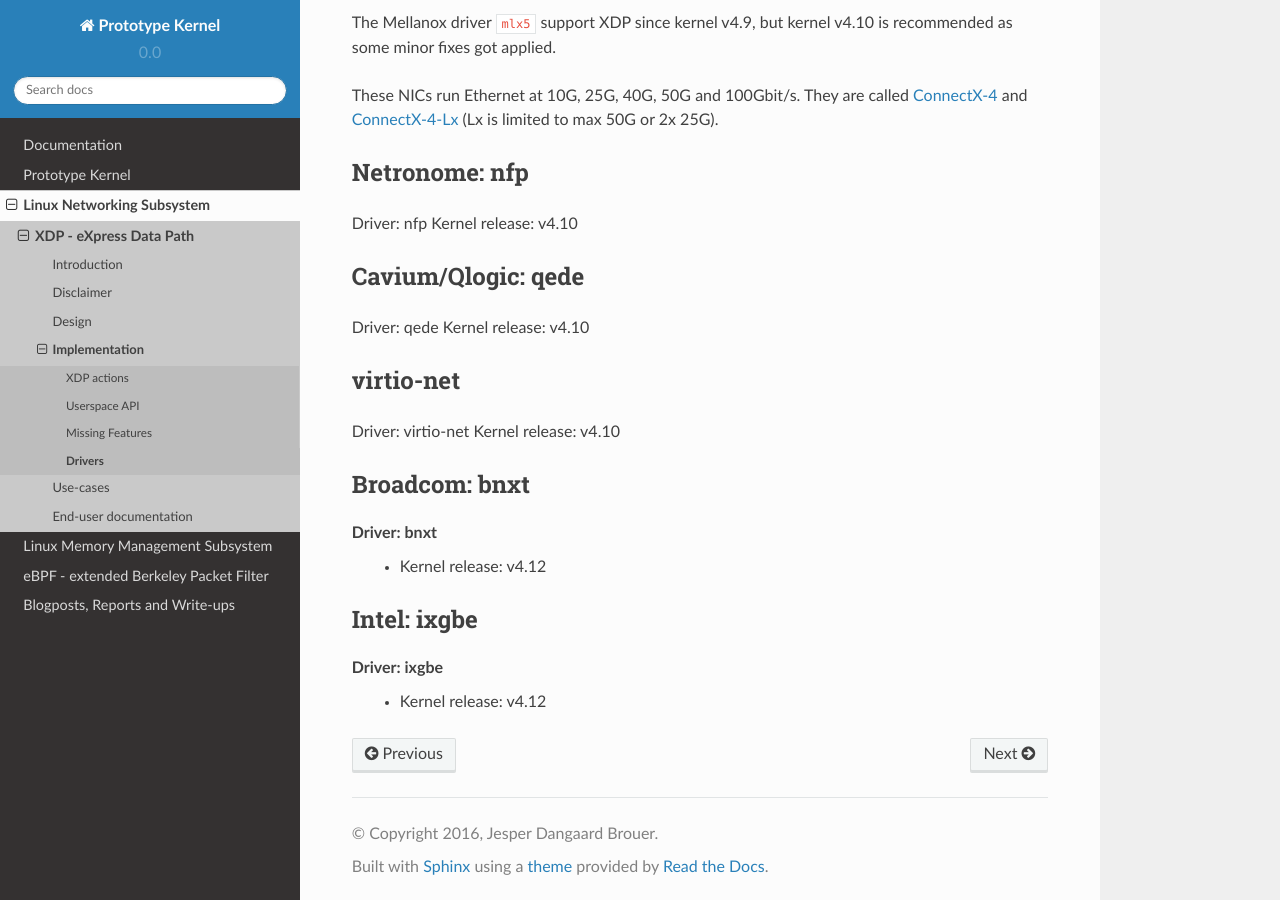
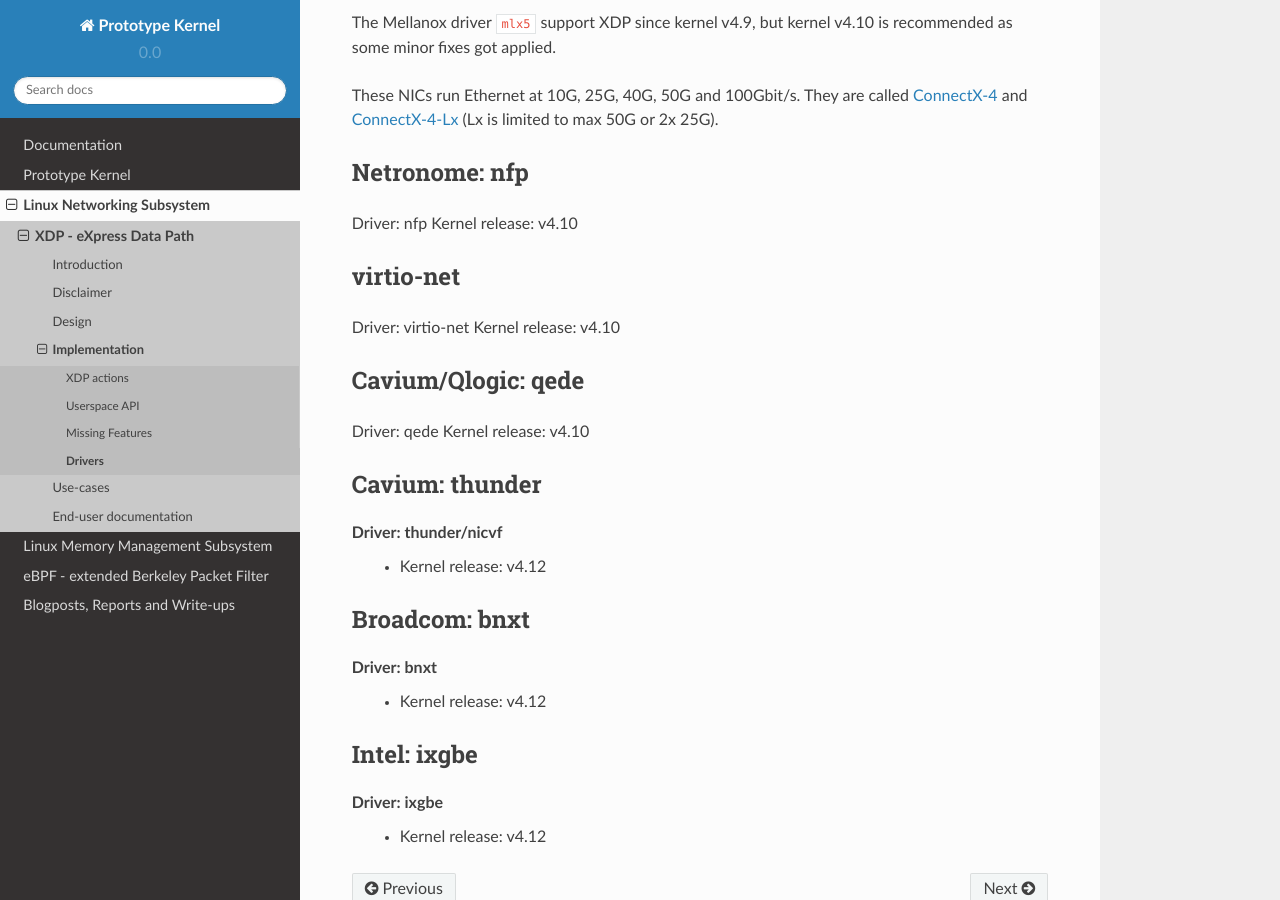
Before and after one commit to netoptimizer/prototype-kernel, a Sphinx documentation site: the page built from kernel/Documentation/networking/XDP/implementation/drivers.rst, in a window 1280 px wide and 900 px high, scrolled down 430 px. Built offline with Sphinx 7.4.7 and the Read the Docs theme 2.0.0, drawn with Linux system fonts in a browser that asks for light colours.

Commit message:
docs: xdp for Cavium driver thunder/nicvf also got XDP support in v4.12
Almost forgot, the Cavium driver thunder/nicvf also got XDP support
added in v4.12.  I'm unsure that hardware somes with these kind of NICs.

Moved section for virtio-net up.

Signed-off-by: Jesper Dangaard Brouer <brouer@redhat.com>

```diff
--- a/kernel/Documentation/networking/XDP/implementation/drivers.rst
+++ b/kernel/Documentation/networking/XDP/implementation/drivers.rst
@@ -43,6 +43,12 @@
 Driver: nfp
 Kernel release: v4.10
 
+virtio-net
+==========
+
+Driver: virtio-net
+Kernel release: v4.10
+
 
 Cavium/Qlogic: qede
 ===================
@@ -50,12 +56,11 @@
 Driver: qede
 Kernel release: v4.10
 
+Cavium: thunder
+===============
 
-virtio-net
-==========
-
-Driver: virtio-net
-Kernel release: v4.10
+Driver: thunder/nicvf
+ * Kernel release: v4.12
 
 Broadcom: bnxt
 ==============
```
